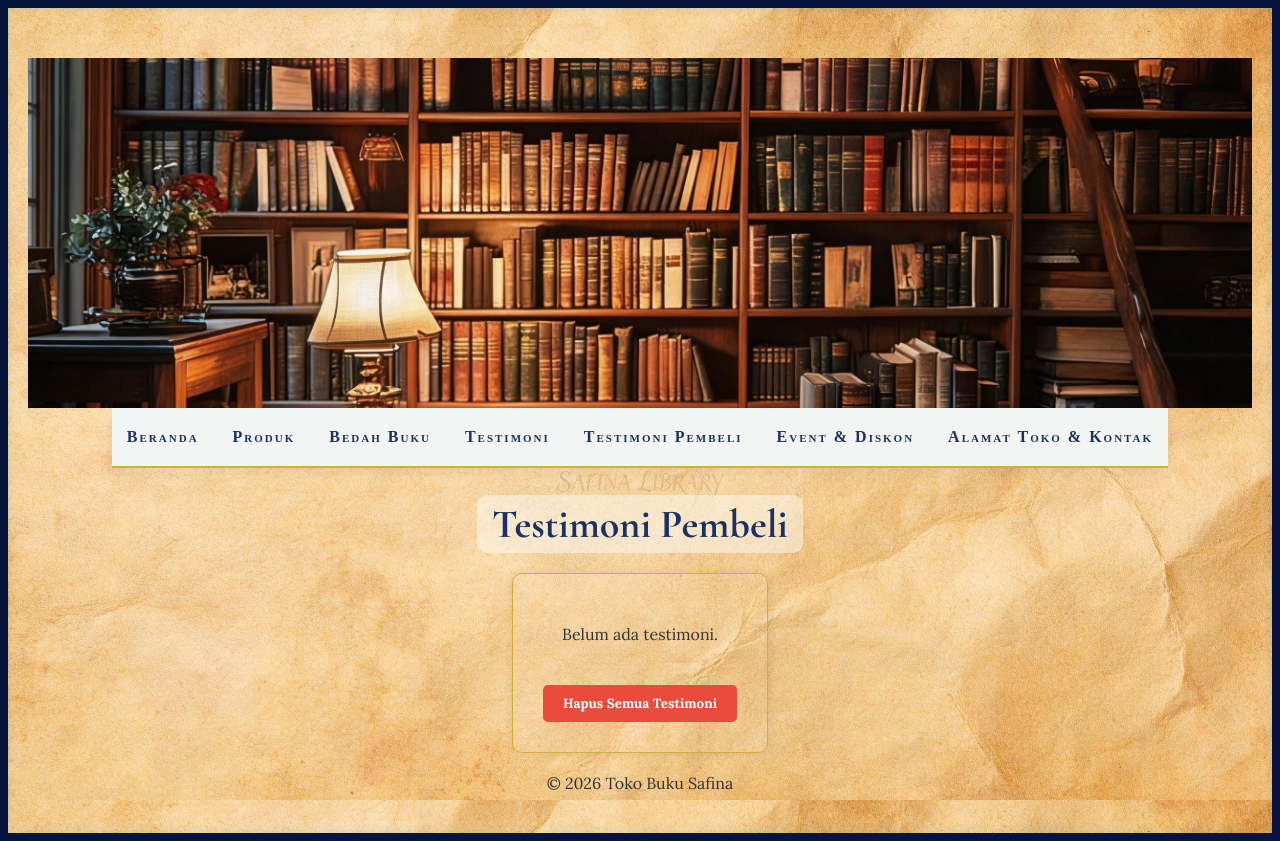
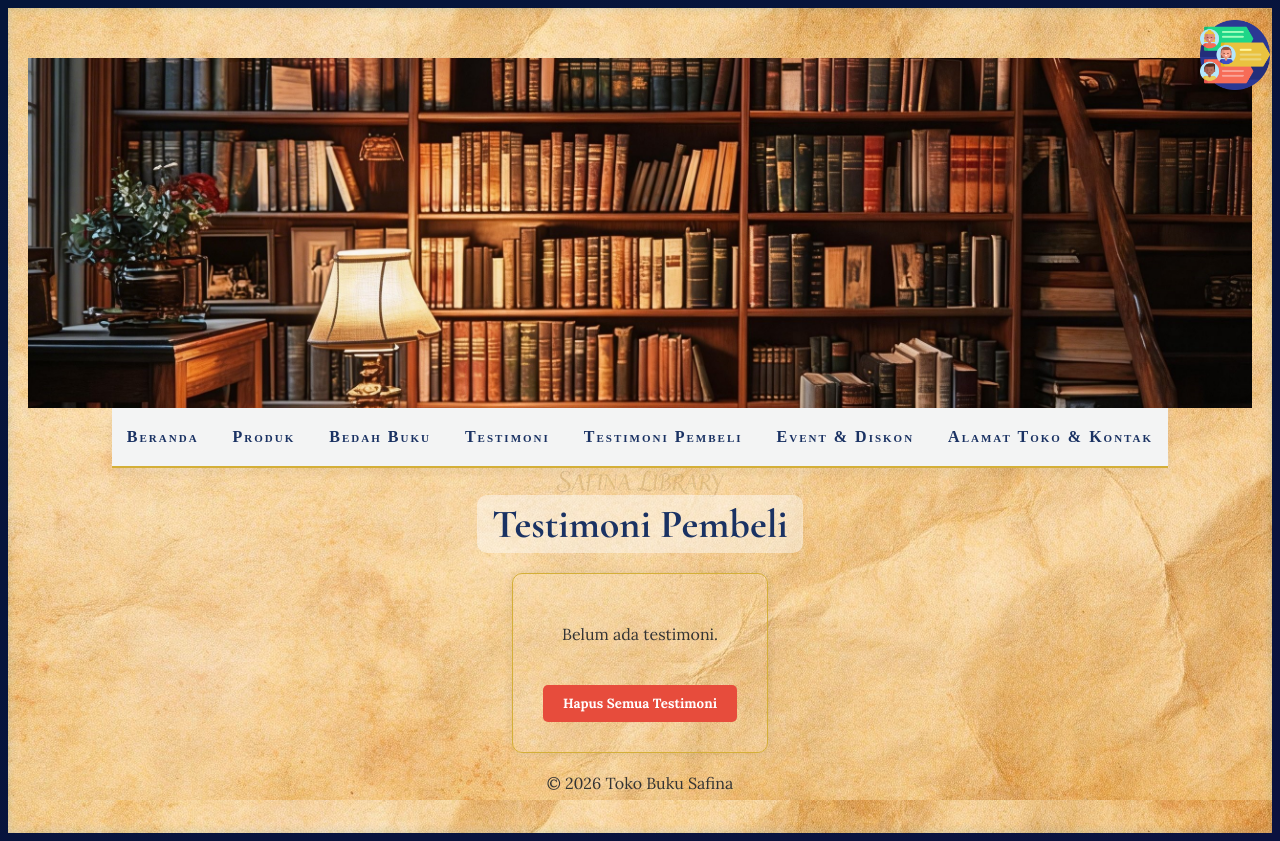
Before and after one commit to inabintirezadosen-spec/Safina-Library, a plain HTML site: page tampil-testimoni.html in a window 1280 px wide. Drawn offline with nearby package versions, Linux system fonts and the light colour scheme; files whose address does not match are found by name.

Commit message:
Update tampil-testimoni.html

```diff
--- a/tampil-testimoni.html
+++ b/tampil-testimoni.html
@@ -2,7 +2,7 @@
 <head>
     <meta charset="UTF-8">
     <meta name="viewport" content="width=device-width, initial-scale=1.0">
-    <title>Formulir Testimoni | Toko Buku Safina</title>
+    <title>Testimoni Pembeli | Toko Buku Safina</title>
     <link rel="stylesheet" href="style.css">
     <link href="https://fonts.googleapis.com/css2?family=Cormorant+Garamond:wght@700&family=Lora:ital,wght@0,400;0,700;1,400&display=swap" rel="stylesheet">
 </head>
@@ -11,6 +11,7 @@
 
       <header class="hero-header">
     <img src="gambar-header.jpeg" alt="Banner Toko Buku" class="hero-image">
+           <img src="customer-review.png" alt="ikon" class="ikon-kecil">
 
     </header>
 <img src="logo-safina.png" alt="Watermark" class="watermark-logo">
```
